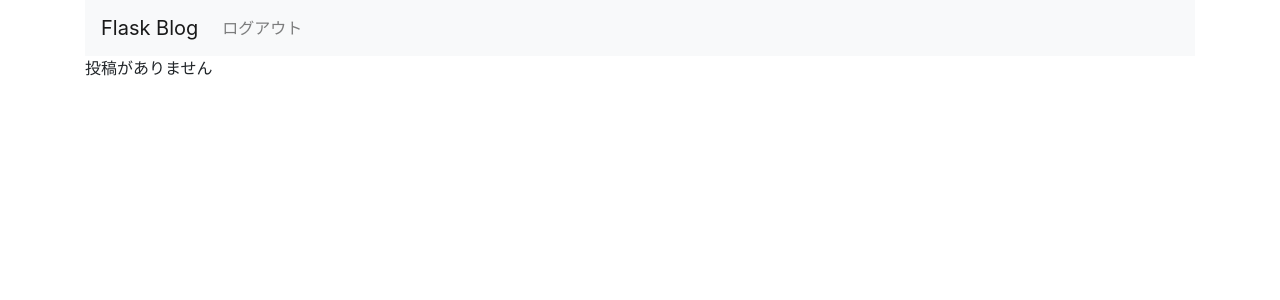
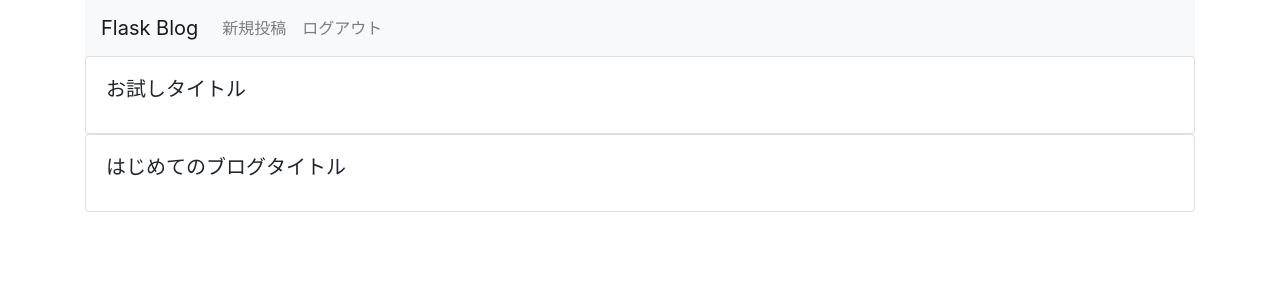
Before and after one commit to maguroguma/flask-practice, a Flask app: page / in a window 1280 px wide. Shown: the top 300 px of the page. Run offline with Flask 2, Linux system fonts and the light colour scheme; the visitor is signed in with stand-in values (Sample User, id 1); data comes from the database, SQL or seed files in the repository; both versions use the stored data as it was after the commit; some libraries are stand-ins or nearby versions.

Commit message:
add function of posting new entry

```diff
--- a/application/flask_blog/templates/entries/index.html
+++ b/application/flask_blog/templates/entries/index.html
@@ -1,4 +1,14 @@
 {% extends "layout.html" %}
 {% block body %}
-投稿がありません
+<ul class="list-group list-group-flush">
+  {% for entry in entries %}
+  <div class="card">
+    <div class="card-body">
+      <h5 class="card-title">{{ entry.title }}</h5>
+    </div>
+  </div>
+  {% else %}
+  投稿がありません
+  {% endfor %}
+</ul>
 {% endblock %}
--- a/application/flask_blog/templates/layout.html
+++ b/application/flask_blog/templates/layout.html
@@ -25,6 +25,9 @@
         </li>
         {% else %}
         <li class="nav-item">
+          <a class="nav-link" href="{{ url_for('new_entry') }}">新規投稿</a>
+        </li>
+        <li class="nav-item">
           <a class="nav-link" href="{{ url_for('logout') }}">ログアウト</a>
         </li>
         {% endif %}
--- a/application/flask_blog/views/entries.py
+++ b/application/flask_blog/views/entries.py
@@ -2,9 +2,32 @@
 
 from flask import request, redirect, url_for, render_template, flash, session
 from flask_blog import app
+from flask_blog import db
+from flask_blog.models.entries import Entry
 
 @app.route('/')
 def show_entries():
   if not session.get('logged_in'):
     return redirect(url_for('login'))
-  return render_template('entries/index.html')  # templateはパスに含めなくて良い
+  entries = Entry.query.order_by(Entry.id.desc()).all() # データベースからすべての記事を取得し、新しく記事が作られた順に並べる
+  # 2つめの引数により、index.htmlでデータベースから取得した記事すべてがentriesという名前で参照できるようになる
+  return render_template('entries/index.html', entries=entries)  # templateはパスに含めなくて良い
+
+@app.route('/entries/new', methods=['GET'])
+def new_entry():
+  if not session.get('logged_in'):
+    return redirect(url_for('login'))
+  return render_template('entries/new.html')
+
+@app.route('/entries', methods=['POST'])
+def add_entry():
+  if not session.get('logged_in'):
+    return redirect(url_for('login'))
+  entry = Entry(
+    title=request.form['title'],
+    text=request.form['text']
+  )
+  db.session.add(entry)
+  db.session.commit()
+  flash('新しく記事が作成されました')
+  return redirect(url_for('show_entries'))
```
Also changed, not shown: application/flask_blog/templates/entries/new.html (added, +16 -0 lines), application/flask_blog/flask_blog.db.
